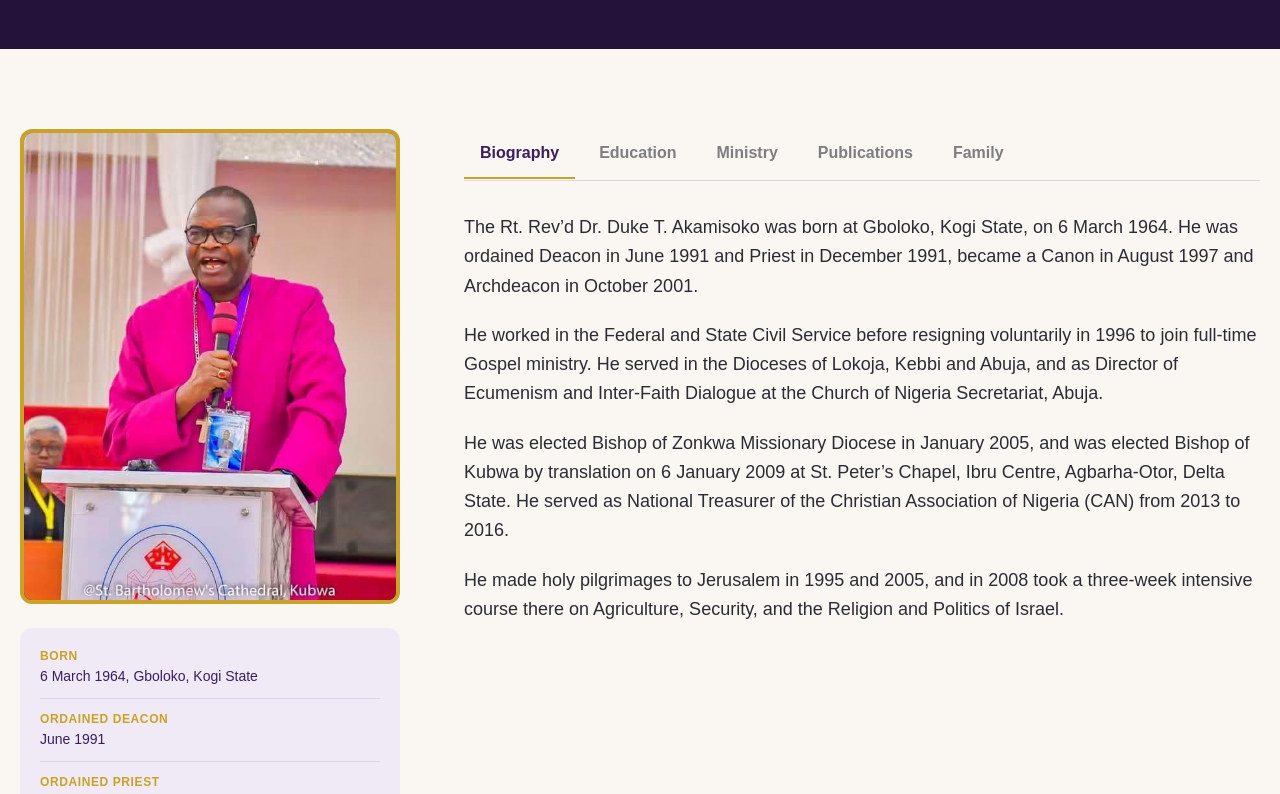
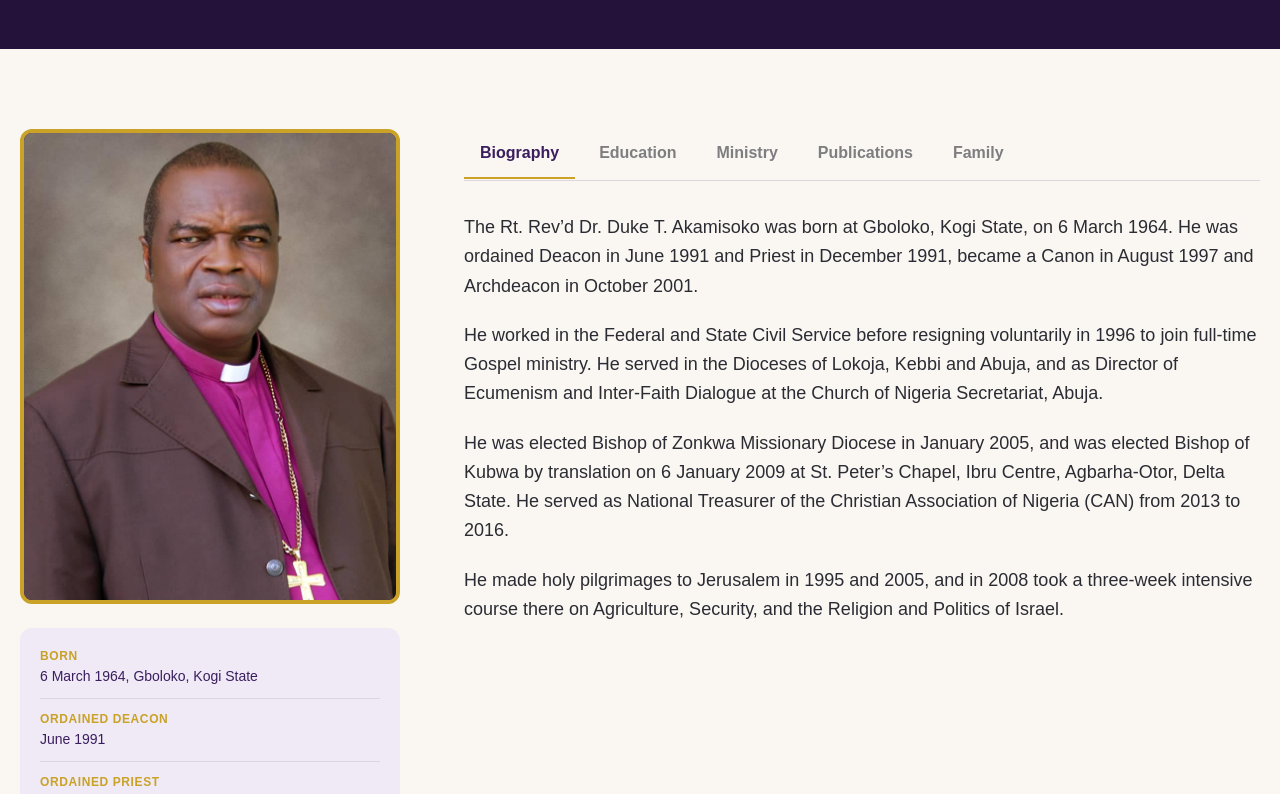
Before and after one commit to justicefriday/kubwa-diocese, a React (Vite) app: page /bishop in a window 1280 px wide. Shown: the part 408-1202 px from the top of the page. Built offline with nearby package versions, Linux system fonts and the light colour scheme.

Commit message:
bishop pics fixed

```diff
--- a/src/data/bishop.js
+++ b/src/data/bishop.js
@@ -1,7 +1,7 @@
 export const bishop = {
   name: "The Rt. Rev'd Dr. Duke T. Akamisoko",
   title: 'Bishop, Diocese of Kubwa',
-  photo: '/images/bishop.jpg',
+  photo: '/images/duke.jpeg',
 
   facts: [
     ['Born', '6 March 1964, Gboloko, Kogi State'],
```
Also changed, not shown: public/images/duke.jpeg (added), src/assets/duke.jpeg (added).
